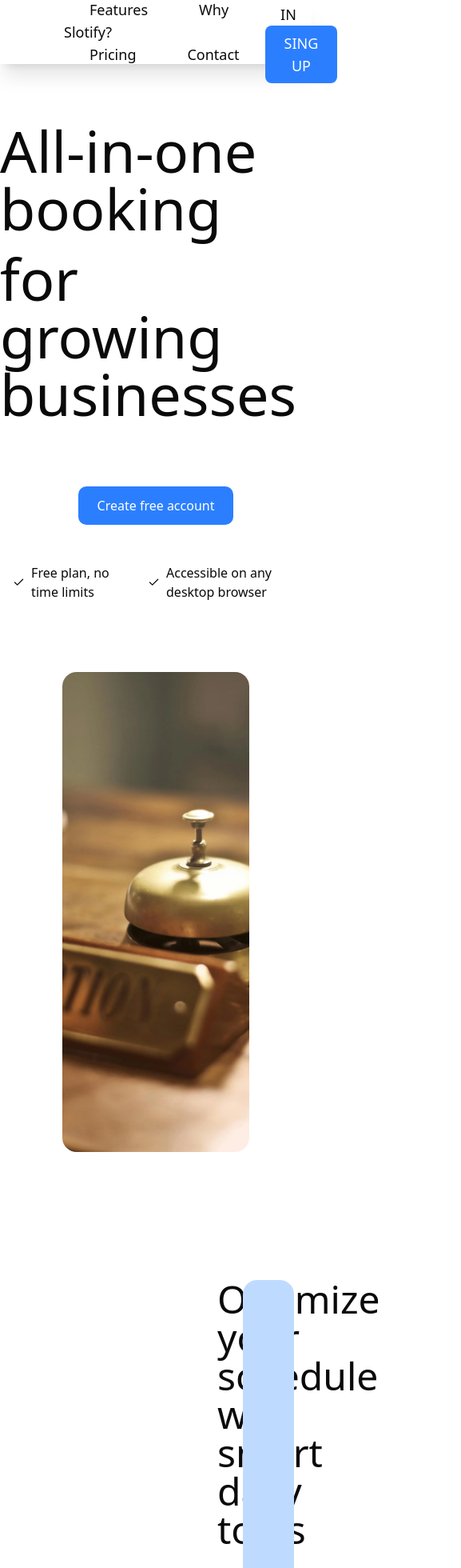
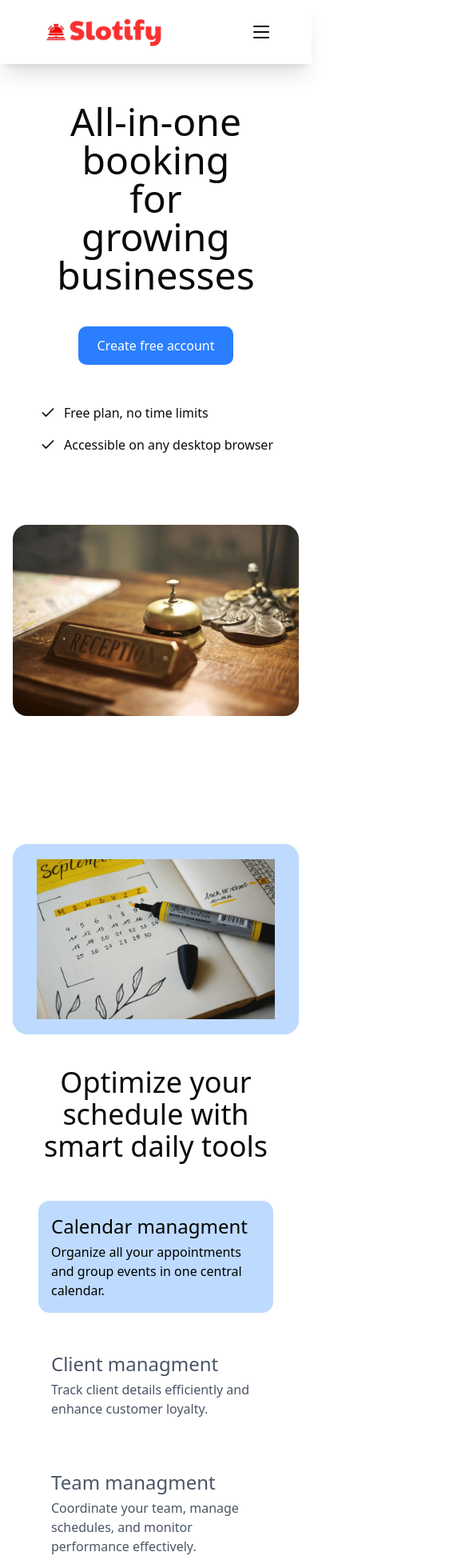
Before and after one commit to Jaros-777/slotify-frontend, a React (Vite) app: page / in a window 390 px wide. Shown: the top 1960 px of the page at 80% size, 577 px wide, since content can reach past the window. Built offline with nearby package versions, Linux system fonts and the light colour scheme.

Commit message:
feat(home): start configure mobile view

```diff
--- a/src/components/Footer/FooterHome.tsx
+++ b/src/components/Footer/FooterHome.tsx
@@ -4,16 +4,14 @@ export const FooterHome = () => {
 
     return (
         <footer className="pt-16 border-t border-gray-300" id="home-footer">
-            <div className="flex justify-around px-24 ">
-                <div className=" flex-1 items-center justify-center">
-                    <img src={Logo} alt="Slotify" className="h-24" />
-                </div>
+            <div className="flex flex-col lg:flex-row items-center justify-around lg:px-24 ">
+                    <img src={Logo} alt="Slotify" className="h-20 lg:h-24 max-w-96 object-cover" />
                 <div className="flex-1 flex justify-center">
-                    <p className="w-2/3 text-center">This app was built to make service booking easier for companies. It helps users schedule appointments quickly and efficiently.</p>
+                    <p className="mt-6 lg:mt-0 w-2/3 text-center">This app was built to make service booking easier for companies. It helps users schedule appointments quickly and efficiently.</p>
 
                 </div>
 
-                <div className="flex-1 flex flex-col">
+                <div className="flex-1 flex flex-col mt-8 lg:mt-0">
                     <h1 className="font-bold">Contact:</h1>
                     <p className="mt-1">Email: filip.jarocki@wp.pl</p>
                     <a className="mt-1 hover:text-blue-400" href="https://filipjarocki.netlify.app/" target="__blank">Creator: filipjarocki.netlify.app</a>
--- a/src/components/Navbar/NavbarHome.tsx
+++ b/src/components/Navbar/NavbarHome.tsx
@@ -1,27 +1,82 @@
 import { useLocation, useNavigate } from "react-router-dom"
 import Logo from "../../assets/Slotify Logo.webp"
+import { TextAlignJustify, MoveRight, X } from "lucide-react"
+import { useState } from "react";
 
 
 export const NavbarHome = () => {
 
     const navigate = useNavigate();
     const location = useLocation();
+    const [showDropBar, setShowDropBar] = useState<boolean>(false)
+    const links = [
+        { href: "#features", label: "Features" },
+        { href: "#why", label: "Why Slotify?" },
+        { href: "#pricing", label: "Pricing" },
+        { href: "#home-footer", label: "Contact" },
+    ];
 
     return (
-        <header id="navbar" className="flex h-20 px-20 w-full fixed top-0 left-0 bg-white justify-between items-center shadow-xl z-20">
-            <a className="h-[100%] flex items-center justify-center" href="/"><img className="h-[50%]" src={Logo} alt="Slotify" /></a>
+        <header id="navbar" className="flex h-20 lg:px-20 w-full fixed top-0 left-0 bg-white justify-around items-center shadow-xl z-20">
+            <a className="h-full min-w-40 flex items-center justify-center" href="/"><img className="h-[50%]" src={Logo} alt="Slotify" /></a>
 
             {location.pathname != "/register/business" && location.pathname != "/register/personal" && location.pathname != "/login" ?
                 <>
-                    <div>
-                        <a href="#features" className="px-8 text-lg font-medium cursor-pointer hover:text-blue-400 duration-200">Features</a>
-                        <a href="#why" className="px-8 text-lg font-medium cursor-pointer hover:text-blue-400 duration-200">Why Slotify?</a>
-                        <a href="#pricing" className="px-8 text-lg font-medium cursor-pointer hover:text-blue-400 duration-200">Pricing</a>
-                        <a href="#home-footer" className="px-8 text-lg font-medium cursor-pointer hover:text-blue-400 duration-200">Contact</a>
+                    <div className="hidden lg:flex justify-between w-2/5">
+                        {links.map((_, index) => (
+
+                            <a href={links[index].href} className=" text-lg font-medium cursor-pointer hover:text-blue-400 duration-200">{links[index].label}</a>
+
+                        ))}
                     </div>
-                    <div>
-                        <button onClick={() => {navigate("/login");window.scrollTo(0,0)}} className="mr-8 text-lg font-medium cursor-pointer hover:text-blue-400 duration-200">LOG IN</button>
-                        <button onClick={() => { navigate("/register/business")}} className="bg-blue-500 text-white px-6 py-2 rounded-md text-lg font-medium cursor-pointer hover:bg-blue-600 duration-200"> SING UP</button>
+                    <div className="hidden lg:flex">
+                        <button onClick={() => { navigate("/login"); window.scrollTo(0, 0) }} className="mr-8 text-lg font-medium cursor-pointer hover:text-blue-400 duration-200">LOG IN</button>
+                        <button onClick={() => { navigate("/register/business") }} className="bg-blue-500 text-white px-6 py-2 rounded-md text-lg font-medium cursor-pointer hover:bg-blue-600 duration-200"> SING UP</button>
+                    </div>
+                    <div className="block lg:hidden">
+                        {showDropBar ?
+                            <>
+                                <X className="cursor-pointer " onClick={() => setShowDropBar(false)} />
+                                <div className="fixed top-20 left-0 bg-white border-y-1 border-gray-300 w-full h-full flex flex-col py-4 px-8">
+
+                                    {links.map((_, index) => (
+
+                                        <a href={links[index].href} className="mt-4 text-lg font-medium cursor-pointer hover:text-blue-400 duration-200 flex justify-between"
+                                        >{links[index].label}<MoveRight /></a>
+
+                                    ))}
+                                    <button
+                                        onClick={() => { navigate("/login"); window.scrollTo(0, 0) }}
+                                        className="mt-8 text-blue-500 px-6 py-2 border border-blue-500 rounded-md text-md font-medium cursor-pointer hover:text-blue-600 duration-200">LOG IN</button>
+                                    <button
+                                        onClick={() => { navigate("/register/business") }}
+                                        className="mt-2 bg-blue-500 text-white px-6 py-2 rounded-md text-md font-medium cursor-pointer hover:bg-blue-600 duration-200"> SING UP</button>
+
+                                </div>
+                            </>
+                            :
+
+                            <TextAlignJustify className="cursor-pointer " onClick={() => setShowDropBar(true)} />
+                        }
+                        {/* {showDropBar ?
+                            <div className="fixed top-20 left-0 bg-white border-y-1 border-gray-300 w-full h-full flex flex-col py-4 px-8">
+
+                                {links.map((_, index) => (
+
+                                    <a href={links[index].href} className="mt-4 text-lg font-medium cursor-pointer hover:text-blue-400 duration-200 flex justify-between"
+                                    >{links[index].label}<MoveRight /></a>
+
+                                ))}
+                                <button
+                                    onClick={() => { navigate("/login"); window.scrollTo(0, 0) }}
+                                    className="mt-8 text-blue-500 px-6 py-2 border border-blue-500 rounded-md text-md font-medium cursor-pointer hover:text-blue-600 duration-200">LOG IN</button>
+                                <button
+                                    onClick={() => { navigate("/register/business") }}
+                                    className="mt-2 bg-blue-500 text-white px-6 py-2 rounded-md text-md font-medium cursor-pointer hover:bg-blue-600 duration-200"> SING UP</button>
+
+                            </div>
+                            : null
+                        } */}
                     </div>
                 </>
 
--- a/src/pages/Home/components/Features.tsx
+++ b/src/pages/Home/components/Features.tsx
@@ -18,15 +18,16 @@ export const Features = () => {
         setTimeout(() => {
             setCurrentIndex(index)
             setVisible(true)
-        }, 200)
+        }, 100)
     }
 
 
     return (
-        <section id="features" className="flex my-40 flex-row px-60">
-            <div className="flex flex-col w-1/2 px-8 pb-4 h-full items-start">
-                <h1 className="text-5xl font-medium">Optimize your schedule with smart daily tools</h1>
-                <ul className="ml-4 mt-4">
+        <section id="features" className="my-40 w-full flex justify-center">
+            <div className="w-250 flex flex-col-reverse lg:flex-row px-4">
+                <div className="flex flex-col w-full lg:w-1/2 px-8 pb-4 h-full items-start">
+                    <h1 className="text-center lg:text-left mt-10 lg:mt-0 text-4xl lg:text-5xl font-medium">Optimize your schedule with smart daily tools</h1>
+                    <ul className="lg:ml-4 mt-4  lg:select-auto select-none">
                         <li onClick={() => handleIndex(0)} className={`mt-8 cursor-pointer p-4 rounded-xl hover:bg-blue-200 duration-200 ${currentIndex === 0 ? "bg-blue-200" : "bg-white"}`}>
                             <p className={`text-2xl font-medium  ${currentIndex === 0 ? "text-black" : "text-text-gray"}`}>Calendar managment</p>
                             <p className={`font-medium mt-1 ${currentIndex === 0 ? "text-black" : "text-text-gray"}`}>Organize all your appointments and group events in one central calendar.</p>
@@ -41,17 +42,18 @@ export const Features = () => {
                         </li>
                     </ul>
                 </div>
-            <div className="w-1/2 p-8 bg-blue-200 rounded-2xl flex items-center justify-center relative">
+                <div className="w-full lg:w-1/2 aspect-[3/2] p-8 bg-blue-200 rounded-2xl flex items-center justify-center relative">
                     {images.map((img, i) => (
                         <img
                             key={i}
                             src={img}
                             alt="Feature Image"
-                        className={`absolute max-w-5/6 max-h-[40rem] transition-opacity duration-250 ease-in-out ${currentIndex === i ? "opacity-100 z-10" : "opacity-0 z-0"}`}
+                            className={`absolute max-w-5/6 max-h-[40rem] transition-opacity duration-150 ease-in-out ${currentIndex === i ? "opacity-100 z-10" : "opacity-0 z-0"}`}
                         />
                     ))}
 
                 </div>
+            </div>
         </section>
     )
 }
--- a/src/pages/Home/components/Hero.tsx
+++ b/src/pages/Home/components/Hero.tsx
@@ -1,26 +1,28 @@
 import BackgroundBellRing from "../assets/background-bell-ring.webp"
 import { useNavigate } from "react-router-dom"
-import {Check} from "lucide-react"
+import { Check } from "lucide-react"
 
-export const Hero =()=>{
+export const Hero = () => {
     const navigate = useNavigate()
 
-    return(
-        <section className="flex flex-col items-center pt-38 " id="hero">
-            <h1 className="text-7xl font-medium">All-in-one booking</h1>
-            <h1 className="text-7xl mt-4 font-medium">for growing businesses</h1>
-            <button onClick={()=>navigate("/register/business")} className="mt-20 bg-blue-500 text-white py-3 px-6 rounded-lg font-medium cursor-pointer hover:bg-blue-600 duration-200">Create free account</button>
-            <div className="flex my-12">
+    return (
+        <section className="flex flex-col items-center pt-32 lg:pt-38" id="hero">
+            <h1 className="text-center text-5xl lg:text-7xl font-medium w-2/3">All-in-one booking for growing businesses</h1>
+
+            <button onClick={() => navigate("/register/business")} className="mt-10 lg:mt-20 bg-blue-500 text-white py-3 px-6 rounded-lg font-medium cursor-pointer hover:bg-blue-600 duration-200">Create free account</button>
+            <div className="lg:flex my-12">
                 <div className="flex items-center mx-4">
-                    <Check className="mr-2 h-5"/>
+                    <Check className="mr-2 h-5" />
                     <p>Free plan, no time limits</p>
                 </div>
-                <div className="flex items-center mx-4">
-                    <Check className="mr-2 h-5"/>
+                <div className="flex items-center mx-4 mt-4 lg:mt-0">
+                    <Check className="mr-2 h-5" />
                     <p>Accessible on any desktop browser</p>
                 </div>
             </div>
-            <img src={BackgroundBellRing} className="w-3/5 h-150 object-cover rounded-2xl mt-10"/>
+            <div className="mx-4">
+                <img src={BackgroundBellRing} className="max-h-150 object-cover rounded-2xl mt-10" />
+            </div>
         </section>
     )
 }
--- a/src/pages/Home/components/WhySlotify.tsx
+++ b/src/pages/Home/components/WhySlotify.tsx
@@ -28,25 +28,6 @@ export const WhySlotify = () => {
         return value
     }
 
-
-    // useEffect(() => {
-    //     if (toScrool) {
-
-
-    //         const interval = setInterval(() => {
-    //             setNumber(prev => {
-    //                 if (prev >= 25) {
-    //                     clearInterval(interval)
-    //                     return prev
-    //                 }
-    //                 return prev + 1
-    //             })
-    //         }, 200)
-
-    //         return () => clearInterval(interval)
-    //     }
-    // }, [toScrool])
-
     useEffect(() => {
         const handleScroll = () => {
             if (window.scrollY >= 1300)
@@ -63,23 +44,23 @@ export const WhySlotify = () => {
 
     return (
         <section id="why" className="bg-gray-200 flex flex-col items-center mt-20 py-30">
-            <h1 className="text-6xl font-bold">Why Slotify?</h1>
-            <div className="flex justify-around w-2/3 mt-14">
+            <h1 className="text-5xl lg:text-6xl font-bold">Why Slotify?</h1>
+            <div className="grid grid-cols-2 grid-rows-2 lg:grid-cols-3 lg:grid-rows-1 w-full lg:w-2/3 mt-14">
                 <div className="flex flex-col items-center">
                     <p
-                    className={`font-bold text-6xl transition-colors duration-5000 ease-in-out ${toScroll ? "text-black" : "text-gray-400"}`}
+                    className={`font-bold text-5xl lg:text-6xl transition-colors duration-5000 ease-in-out ${toScroll ? "text-black" : "text-gray-400"}`}
                     >{bookedClients}<span className="text-black">M</span></p>
                     <p className="mt-4">booked clients</p>
                 </div>
                 <div className="flex flex-col items-center">
                     <p
-                    className={`font-bold text-6xl transition-colors duration-5000 ease-in-out ${toScroll ? "text-black" : "text-gray-400"}`}
+                    className={`font-bold text-5xl lg:text-6xl transition-colors duration-5000 ease-in-out ${toScroll ? "text-black" : "text-gray-400"}`}
                     >{bookingsPerYear}<span className="text-black">M</span></p>
                     <p className="mt-4">bookings per year</p>
                 </div>
-                <div className="flex flex-col items-center">
+                <div className="flex flex-col items-center row-start-2 col-start-1 col-end-3 lg:row-start-1 lg:col-start-3 lg:col-end-4 mt-6 lg:mt-0">
                     <p
-                    className={`font-bold text-6xl transition-colors duration-6000 ease-in-out ${toScroll ? "text-black" : "text-gray-400"}`}
+                    className={`font-bold text-5xl lg:text-6xl transition-colors duration-6000 ease-in-out ${toScroll ? "text-black" : "text-gray-400"}`}
                     >{businesses}<span className="text-black">K</span></p>
                     <p className="mt-4">satisfied businesses</p>
                 </div>
```
Also changed, not shown: src/pages/Home/Home.tsx (+4 -4 lines), src/pages/Home/components/Pricing.tsx (+21 -20 lines). Lines whose indentation alone changed are shown as unchanged.
